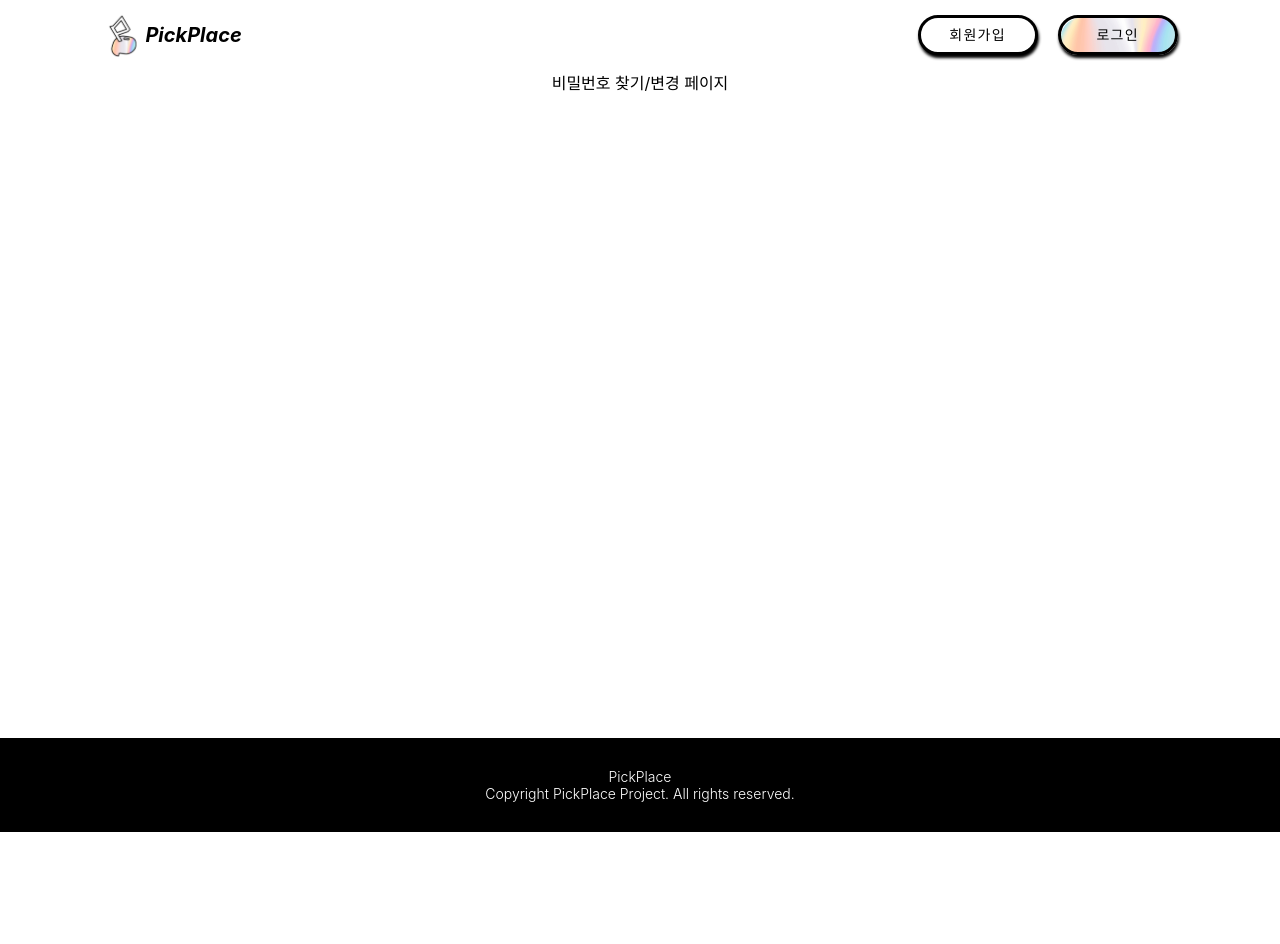
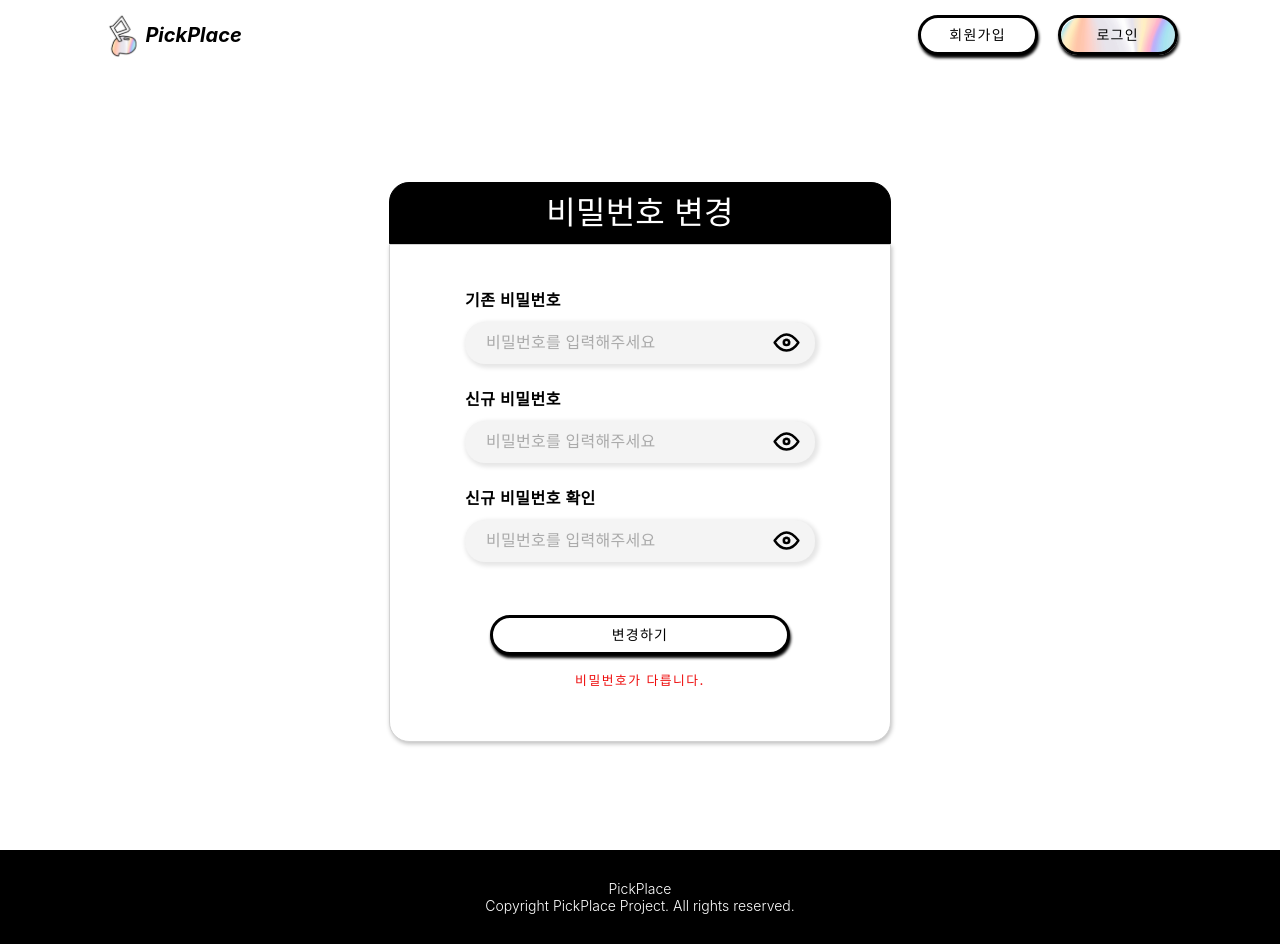
Before and after one commit to KangHayeonn/pickplace-client, a React (Create React App) app in the folder front/: page /pwd in a window 1280 px wide. Before the commit the page ends 832 px from the top, so only its background shows below. Built offline with nearby package versions, Linux system fonts and the light colour scheme.

Commit message:
[ADD] : 비밀번호 페이지 마크업 구현

```diff
--- a/front/src/App.tsx
+++ b/front/src/App.tsx
@@ -2,7 +2,7 @@ import React from 'react';
 import './styles/style.scss';
 import Router from './router/Router';
 
-const App: React.FC = () => {
+const App = () => {
   return (
     <div className="App">
       <Router />
--- /dev/null
+++ b/front/src/components/auth/PasswordForm.tsx
@@ -0,0 +1,68 @@
+import React, { useState } from 'react';
+import TextField from '../common/TextField';
+import TextButton from '../common/TextButton';
+import '../../styles/components/auth/passwordForm.scss';
+
+const PasswordForm = () => {
+  const [password, setPassword] = useState<string>('');
+  const [newPassword, setNewPassword] = useState<string>('');
+  const [newConfirmPassword, setNewConfirmPassword] = useState<string>('');
+
+  const changePassword = (e: React.ChangeEvent<HTMLInputElement>) => {
+    setPassword(e.target.value);
+  };
+
+  const changeNewPassword = (e: React.ChangeEvent<HTMLInputElement>) => {
+    setNewPassword(e.target.value);
+  };
+
+  const changeNewConfirmPassword = (e: React.ChangeEvent<HTMLInputElement>) => {
+    setNewConfirmPassword(e.target.value);
+  };
+
+  const changePwd = async (e: React.FormEvent<HTMLFormElement>) => {
+    e.preventDefault();
+    // TODO : password change api logic
+  };
+
+  return (
+    <form className="pwd-form" onSubmit={changePwd}>
+      <div className="pwd-form__field">
+        <label htmlFor="password">기존 비밀번호</label>
+        <TextField
+          id="password"
+          placeholder="비밀번호를 입력해주세요"
+          inputType="pw"
+          textType="password"
+          onChangeText={changePassword}
+        />
+      </div>
+      <div className="pwd-form__field">
+        <label htmlFor="newPassword">신규 비밀번호</label>
+        <TextField
+          id="newPassword"
+          placeholder="비밀번호를 입력해주세요"
+          inputType="pw"
+          textType="password"
+          onChangeText={changeNewPassword}
+        />
+      </div>
+      <div className="pwd-form__field">
+        <label htmlFor="newConfirmPassword">신규 비밀번호 확인</label>
+        <TextField
+          id="newConfirmPassword"
+          placeholder="비밀번호를 입력해주세요"
+          inputType="pw"
+          textType="password"
+          onChangeText={changeNewConfirmPassword}
+        />
+      </div>
+      <div className="pwd-form__field btn">
+        <TextButton type={'submit'} text="변경하기" />
+      </div>
+      <div className="error">비밀번호가 다릅니다.</div>
+    </form>
+  );
+};
+
+export default PasswordForm;
--- a/front/src/pages/LoginPage.tsx
+++ b/front/src/pages/LoginPage.tsx
@@ -2,7 +2,7 @@ import React from 'react';
 import SubmitForm from '../components/auth/SubmitForm';
 import LoginForm from '../components/auth/LoginForm';
 
-const LoginPage: React.FC = () => {
+const LoginPage = () => {
   return (
     <SubmitForm title="로그인">
       <LoginForm />
--- a/front/src/pages/MainPage.tsx
+++ b/front/src/pages/MainPage.tsx
@@ -5,7 +5,7 @@ import '../styles/components/main/main.scss';
 import { useNavigate } from 'react-router-dom';
 import categoryList from '../utils/categoryList';
 
-const MainPage: React.FC = () => {
+const MainPage = () => {
   const navigate = useNavigate();
 
   return (
--- a/front/src/pages/PasswordPage.tsx
+++ b/front/src/pages/PasswordPage.tsx
@@ -1,7 +1,13 @@
 import React from 'react';
+import SubmitForm from '../components/auth/SubmitForm';
+import PasswordForm from '../components/auth/PasswordForm';
 
 const PasswordPage = () => {
-  return <div>비밀번호 찾기/변경 페이지</div>;
+  return (
+    <SubmitForm title="비밀번호 변경">
+      <PasswordForm />
+    </SubmitForm>
+  );
 };
 
 export default PasswordPage;
--- a/front/src/pages/SamplePage.tsx
+++ b/front/src/pages/SamplePage.tsx
@@ -12,7 +12,7 @@ import TextButton from '../components/common/TextButton';
 import TextField from '../components/common/TextField';
 import ToastBox from '../components/common/ToastBox';
 
-const SamplePage: React.FC = () => {
+const SamplePage = () => {
   const navigate = useNavigate();
   const count = useSelector((state: RootState) => state.mock.count);
   const dispatch = useDispatch();
--- a/front/src/pages/SearchPage.tsx
+++ b/front/src/pages/SearchPage.tsx
@@ -12,7 +12,7 @@ import '../styles/components/search/search.scss';
 import { hotelSearchResult } from '../utils/searchList';
 import { optionFormProps, searchFormProps } from '../components/search/types';
 
-const SearchPage: React.FC = () => {
+const SearchPage = () => {
   const { state } = useLocation();
 
   const [searchResult, setSearchResult] = useState(hotelSearchResult);
--- a/front/src/pages/SignupPage.tsx
+++ b/front/src/pages/SignupPage.tsx
@@ -2,7 +2,7 @@ import React from 'react';
 import SubmitForm from '../components/auth/SubmitForm';
 import SignupForm from '../components/auth/SignupForm';
 
-const SignupPage: React.FC = () => {
+const SignupPage = () => {
   return (
     <SubmitForm title="회원가입">
       <SignupForm />
--- a/front/src/router/Router.tsx
+++ b/front/src/router/Router.tsx
@@ -11,7 +11,7 @@ import PasswordPage from '../pages/PasswordPage';
 // const SignupPage = lazy(() => import("../pages/SignupPage"));
 // const LoginPage = lazy(() => import("../pages/LoginPage"));
 
-const Router: React.FC = () => {
+const Router = () => {
   return (
     <BrowserRouter>
       <Routes>
--- a/front/src/styles/base/variable.scss
+++ b/front/src/styles/base/variable.scss
@@ -106,7 +106,7 @@ $color-dimmed: rgba(0, 0, 0, 0.3);
 
 @mixin text-overline {
     font-weight: 500;
-    font-size: 0.625rem;
+    font-size: 0.8rem;
     line-height: 0.875rem;
     letter-spacing: 1.5px;
 }
--- /dev/null
+++ b/front/src/styles/components/auth/passwordForm.scss
@@ -0,0 +1,34 @@
+@import "../../base/variable.scss";
+
+.pwd-form {
+    display: flex;
+    flex-direction: column;
+    align-items: center;
+    height: 410px;
+    margin: 43px 73px;
+
+    &__field {
+        display: flex;
+        flex-direction: column;
+        align-items: flex-start;
+        width: 350px;
+        margin-bottom: 9px;
+
+        &.btn {
+            width: 300px;
+            margin-top: 30px;
+        }
+
+        label {
+            @include text-body1();
+            margin-bottom: 10px;
+            font-weight: 600;
+        }
+    }
+
+    .error {
+        @include text-overline();
+        color: $color-error;
+        margin-top: 10px;
+    }
+}
```
